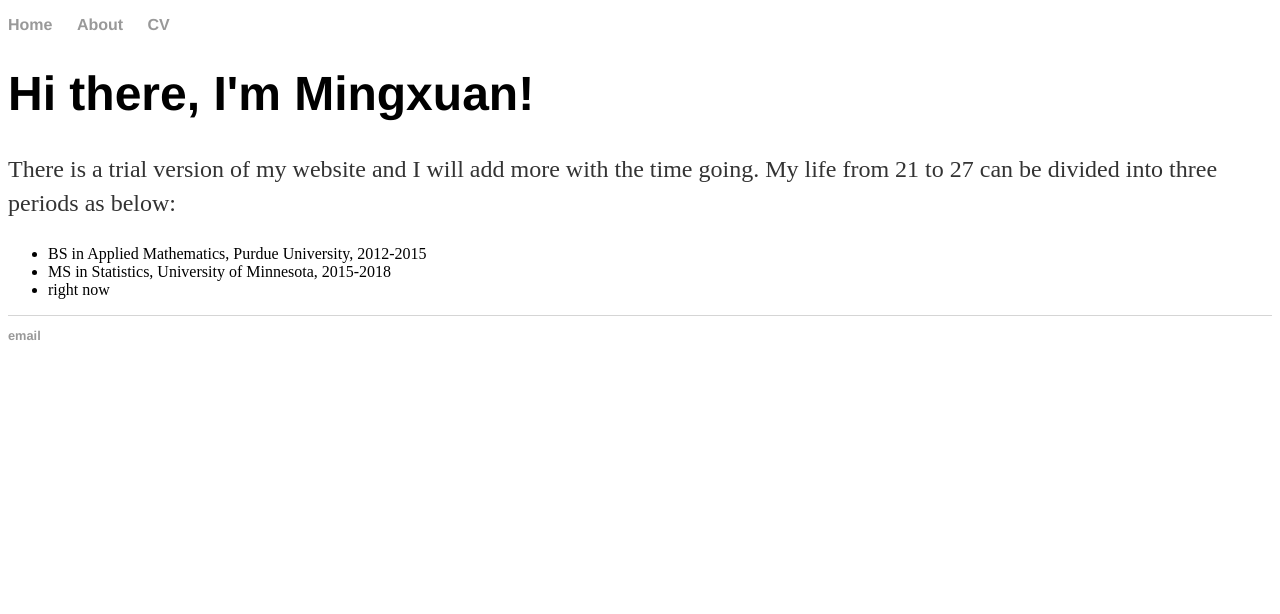
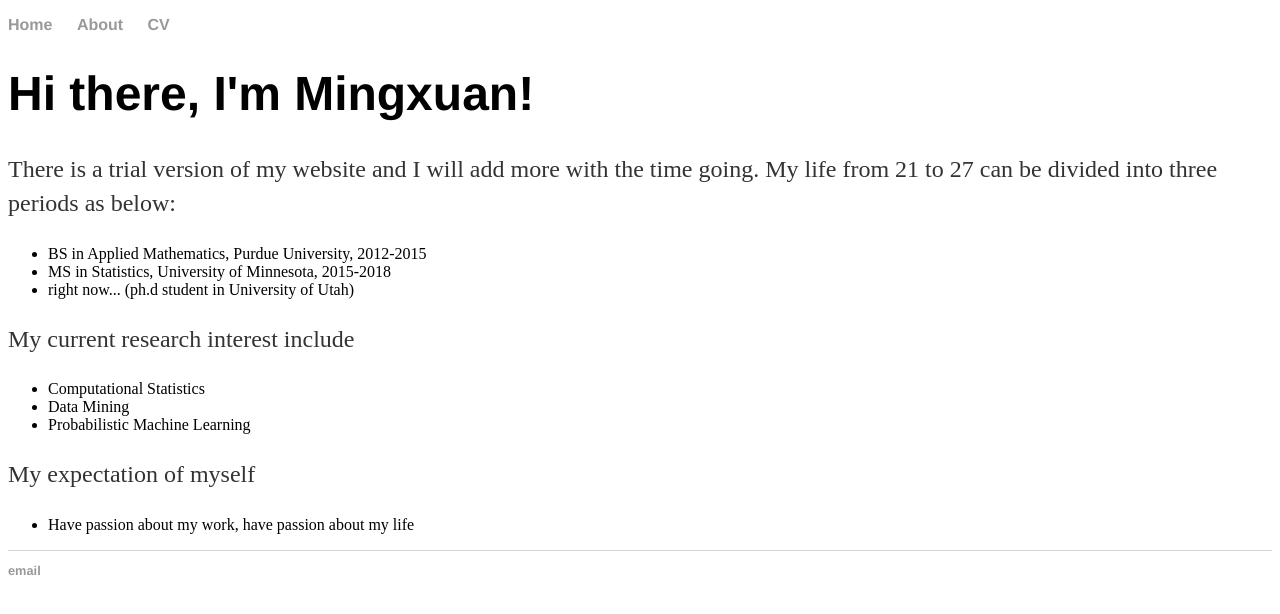
Before and after one commit to hanxx862/hanxx862.github.io, a Jekyll site: the page built from index.html, in a window 1280 px wide. Shown: the top 614 px of the page. Built offline with Jekyll 4.4.1, drawn with Linux system fonts in a browser that asks for light colours.

Commit message:
Update index.html

```diff
--- a/index.html
+++ b/index.html
@@ -9,6 +9,17 @@ title: Mingxuan Han
 	<ul>
 	<li> BS in Applied Mathematics, Purdue University, 2012-2015 </li>
 	<li> MS in Statistics, University of Minnesota, 2015-2018 </li>
-	<li> right now </li>
+	<li> right now... (ph.d student in University of Utah) </li>
 	</ul>
+	<p> My current research interest include </p>
+	<ul>
+		<li> Computational Statistics </li>
+		<li> Data Mining </li>
+		<li> Probabilistic Machine Learning </li>
+	</ul>
+	<p> My expectation of myself </p>
+	<ul>
+		<li> Have passion about my work, have passion about my life </li>
+	</ul>
+
 </div><!-- /.blurb -->
```
